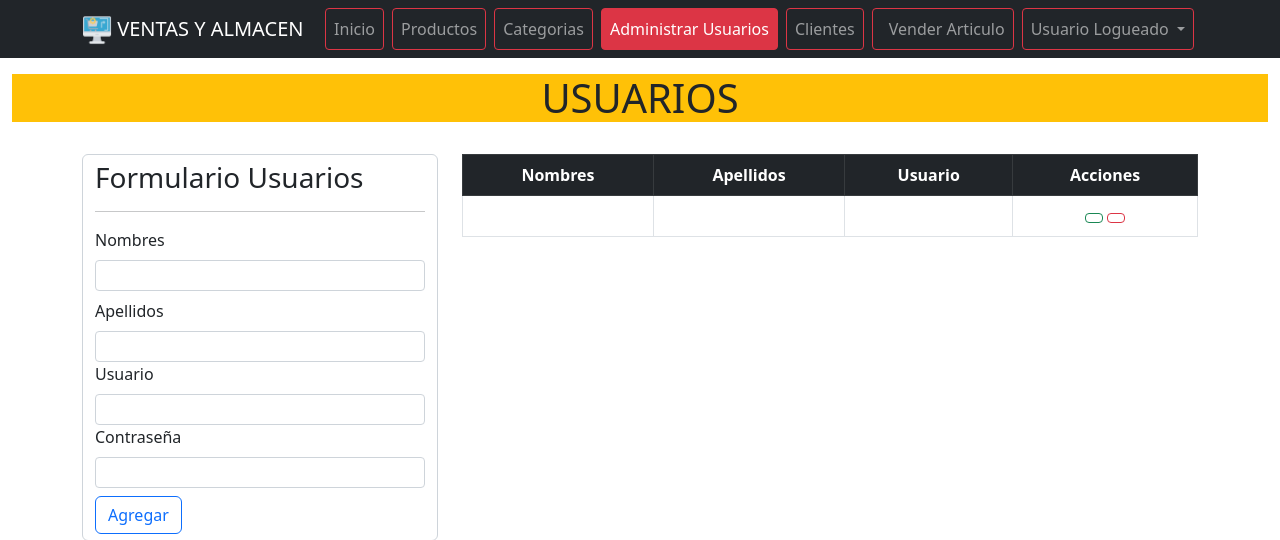
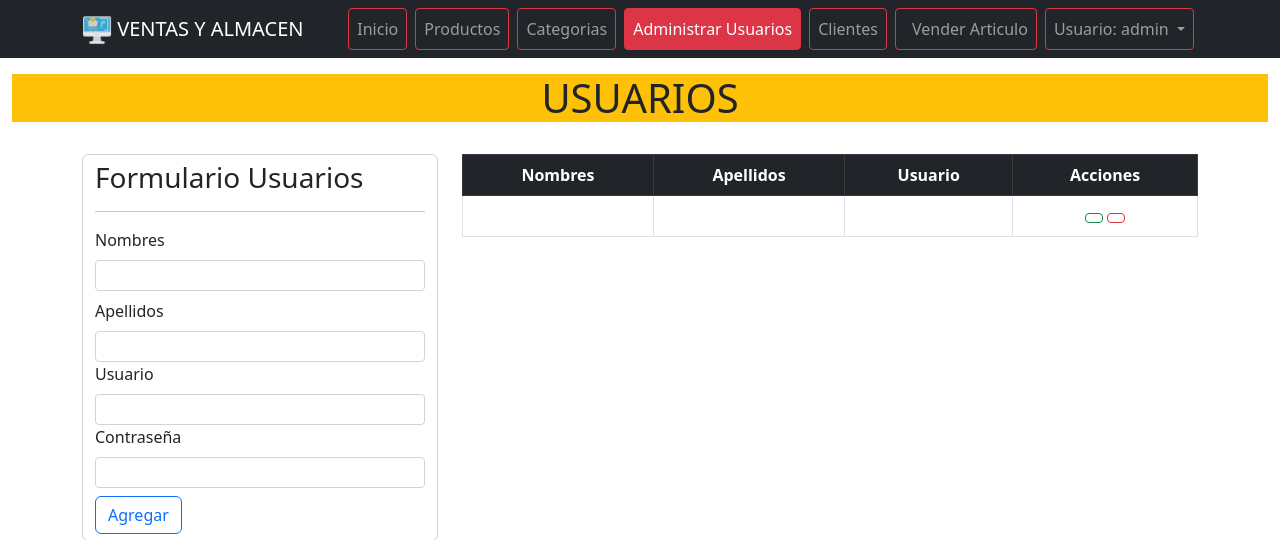
Before and after one commit to NoeGarcia2022/pos_venta, a PHP site: page /vistas/usuarios.php in a window 1280 px wide. Shown: the top 540 px of the page. Run offline with PHP 8.4, Linux system fonts and the light colour scheme; the visitor is signed in with stand-in values (Sample User, id 1); lists and menus that the app fills with data are empty; some libraries are stand-ins or nearby versions.

Commit message:
Validacion de usuario administrador

```diff
--- a/vistas/menu.php
+++ b/vistas/menu.php
@@ -45,12 +45,22 @@
                             <i class="fa-solid fa-table-list fa-2xs"></i> Categorias
                         </a>
                     </li>
+                    <?php
+                    // Verifica si el usuario en la sesión actual es 'admin'.
+                    if ($_SESSION['usuario'] == "admin") :
+                    ?>
+                        <!-- Inicio del bloque condicional si el usuario es 'admin'. -->
+
                         <!-- Elemento de menú: Administrar Usuarios -->
                         <li class="nav-item">
                             <a class="nav-link btn btn-outline-danger btn-sm mx-1 <?php if ($currentPage == 'usuarios') echo 'active'; ?>" href="../vistas/usuarios.php">
                                 <i class="fa-solid fa-users-gear fa-2xs"></i> Administrar Usuarios
                             </a>
                         </li>
+                    <?php
+                    // Fin del bloque condicional si el usuario es 'admin'.
+                    endif;
+                    ?>
                     <!-- Elemento de menú: Clientes -->
                     <li class="nav-item">
                         <a class="nav-link btn btn-outline-danger btn-sm mx-1 <?php if ($currentPage == 'clientes') echo 'active'; ?>" href="../vistas/clientes.php">
@@ -65,8 +75,12 @@
                     </li>
                     <!-- Elemento de menú: Usuario Logueado -->
                     <li class="nav-item dropdown">
+                        <!-- Esta línea crea un enlace HTML con varias clases CSS para estilizarlo. -->
                         <a class="nav-link dropdown-toggle btn btn-outline-danger btn-sm mx-1" href="#" role="button" data-bs-toggle="dropdown" aria-expanded="false">
-                            <i class="fa-solid fa-user-tie fa-2xs"></i> Usuario Logueado
+                            <!-- Aquí se utiliza una etiqueta <i> para insertar un icono de usuario con la clase 'fa-user-tie' utilizando Font Awesome. -->
+                            <i class="fa-solid fa-user-tie fa-2xs"></i>
+                            <!-- En esta parte, se muestra el texto "Usuario:" seguido por el nombre de usuario almacenado en la variable de sesión 'usuario'. -->
+                            Usuario: <?php echo $_SESSION['usuario']; ?>
                         </a>
                         <ul class="dropdown-menu">
                             <li><a class="dropdown-item" href="../procesos/salir.php"><i class="fas fa-sign-out-alt fa-2xs"></i> SALIR</a></li>
--- a/vistas/usuarios.php
+++ b/vistas/usuarios.php
@@ -3,7 +3,7 @@
 session_start();
 
 // Verificamos si existe una variable de sesión llamada 'usuario'
-if (isset($_SESSION['usuario'])) {
+if (isset($_SESSION['usuario']) and $_SESSION['usuario'] == 'admin') {
     // Si la variable de sesión 'usuario' existe, la mostramos
     //echo $_SESSION['usuario'];
     $currentPage = "usuarios";
@@ -41,11 +41,11 @@ if (isset($_SESSION['usuario'])) {
                         </div>
                         <div class="">
                             <label for="apellidos" class="form-label">Apellidos</label>
-                            <input type="text" class="form-control form-control-sm" id="apellidos" name="apellidos">
+                            <input type="text" class="form-control form-control-sm" id="apellidos" name="apellido">
                         </div>
                         <div class="">
                             <label for="correo" class="form-label">Usuario</label>
-                            <input type="email" class="form-control form-control-sm" id="correo" name="correo">
+                            <input type="email" class="form-control form-control-sm" id="correo" name="usuario">
                         </div>
                         <div class="">
                             <label for="clave" class="form-label">Contraseña</label>
@@ -89,13 +89,17 @@ if (isset($_SESSION['usuario'])) {
                 $.ajax({
                     type: "POST",
                     data: datos,
-                    url: "../procesos/usuarios/agregaUsuario.php",
+                    url: "../procesos/registroLogin/registrarUsuario.php",
                     success: function(r) {
                         if (r == 1) {
+                            // Reset a los campos del form en caso de registrar
+                            $('#frmUsuarios')[0].reset();
                             // Mostrar una alerta de éxito si el usuario se agregó correctamente
                             $('#tablaUsuariosLoad').load("usuarios/tablaUsuarios.php");
                             alertify.success("Usuario agregado con éxito");
                         } else {
+                            // Reset a los campos del form en caso de no registrar
+                            $('#frmUsuarios')[0].reset();
                             // Mostrar una alerta de error si no se pudo registrar el usuario
                             alertify.error("No se registró el usuario");
                         }
```
Lines whose indentation alone changed are shown as unchanged.
